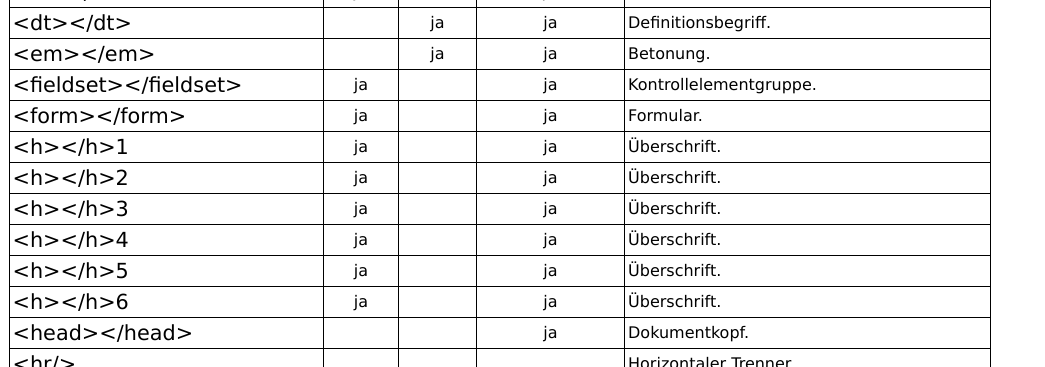
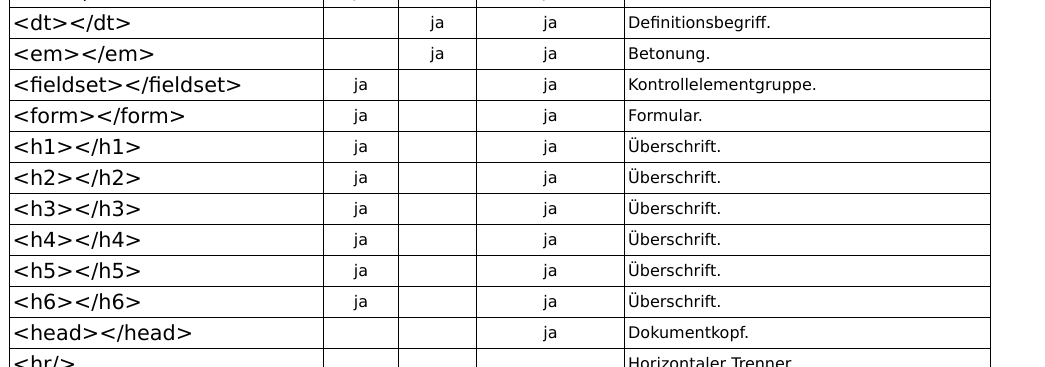
Before and after one commit to Schnorschel/webeng2013, a plain HTML site: page xhtml.html in a window 1280 px wide. Shown: the part 860-1227 px from the top of the page, without its empty margins (0-1045 px from the left). Drawn offline with Linux system fonts and the light colour scheme.

Commit message:
XHTML Datei Korrektur h-tags

```diff
--- a/xhtml.html
+++ b/xhtml.html
@@ -67,12 +67,12 @@
 <tr><td>&lt;em&gt;&lt;/em&gt;</td><td>&nbsp;</td><td>ja</td><td>ja</td><td>Betonung.</td></tr>
 <tr><td>&lt;fieldset&gt;&lt;/fieldset&gt;</td><td>ja</td><td>&nbsp;</td><td>ja</td><td>Kontrollelementgruppe.</td></tr>
 <tr><td>&lt;form&gt;&lt;/form&gt;</td><td>ja</td><td>&nbsp;</td><td>ja</td><td>Formular.</td></tr>
-<tr><td>&lt;h&gt;&lt;/h&gt;1</td><td>ja</td><td>&nbsp;</td><td>ja</td><td>&Uuml;berschrift.</td></tr>
-<tr><td>&lt;h&gt;&lt;/h&gt;2</td><td>ja</td><td>&nbsp;</td><td>ja</td><td>&Uuml;berschrift.</td></tr>
-<tr><td>&lt;h&gt;&lt;/h&gt;3</td><td>ja</td><td>&nbsp;</td><td>ja</td><td>&Uuml;berschrift.</td></tr>
-<tr><td>&lt;h&gt;&lt;/h&gt;4</td><td>ja</td><td>&nbsp;</td><td>ja</td><td>&Uuml;berschrift.</td></tr>
-<tr><td>&lt;h&gt;&lt;/h&gt;5</td><td>ja</td><td>&nbsp;</td><td>ja</td><td>&Uuml;berschrift.</td></tr>
-<tr><td>&lt;h&gt;&lt;/h&gt;6</td><td>ja</td><td>&nbsp;</td><td>ja</td><td>&Uuml;berschrift.</td></tr>
+<tr><td>&lt;h1&gt;&lt;/h1&gt;</td><td>ja</td><td>&nbsp;</td><td>ja</td><td>&Uuml;berschrift.</td></tr>
+<tr><td>&lt;h2&gt;&lt;/h2&gt;</td><td>ja</td><td>&nbsp;</td><td>ja</td><td>&Uuml;berschrift.</td></tr>
+<tr><td>&lt;h3&gt;&lt;/h3&gt;</td><td>ja</td><td>&nbsp;</td><td>ja</td><td>&Uuml;berschrift.</td></tr>
+<tr><td>&lt;h4&gt;&lt;/h4&gt;</td><td>ja</td><td>&nbsp;</td><td>ja</td><td>&Uuml;berschrift.</td></tr>
+<tr><td>&lt;h5&gt;&lt;/h5&gt;</td><td>ja</td><td>&nbsp;</td><td>ja</td><td>&Uuml;berschrift.</td></tr>
+<tr><td>&lt;h6&gt;&lt;/h6&gt;</td><td>ja</td><td>&nbsp;</td><td>ja</td><td>&Uuml;berschrift.</td></tr>
 <tr><td>&lt;head&gt;&lt;/head&gt;</td><td>&nbsp;</td><td>&nbsp;</td><td>ja</td><td>Dokumentkopf.</td></tr>
 <tr><td>&lt;hr/&gt;</td><td>&nbsp;</td><td>&nbsp;</td><td>&nbsp;</td><td>Horizontaler Trenner.</td></tr>
 <tr><td>&lt;html&gt;&lt;/html&gt;</td><td>&nbsp;</td><td>&nbsp;</td><td>ja</td><td>Dokument-Root.</td></tr>
```
